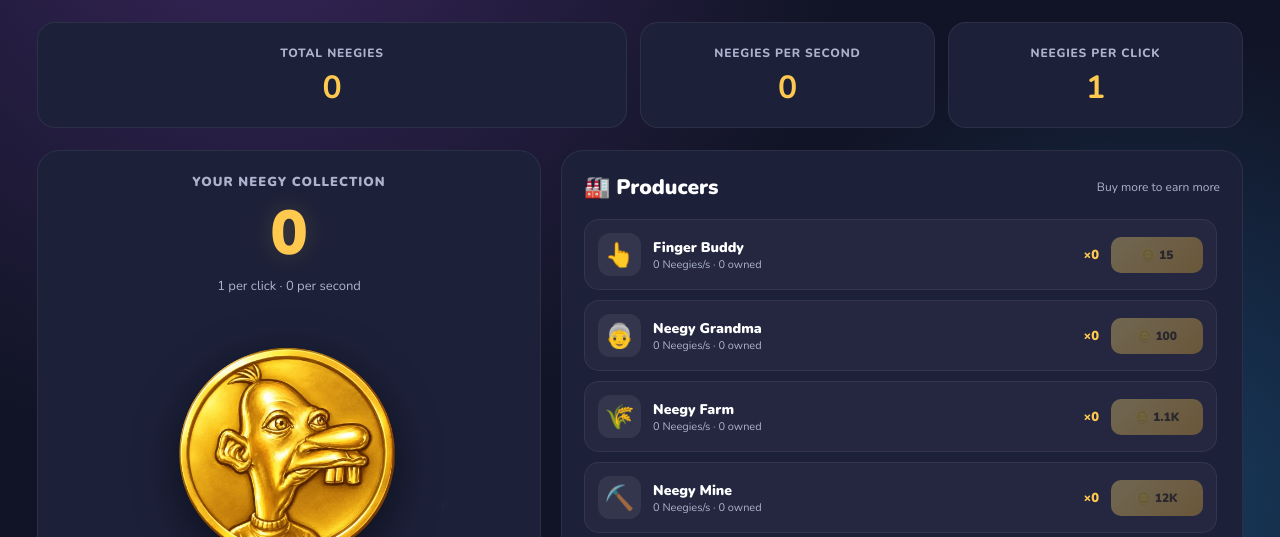
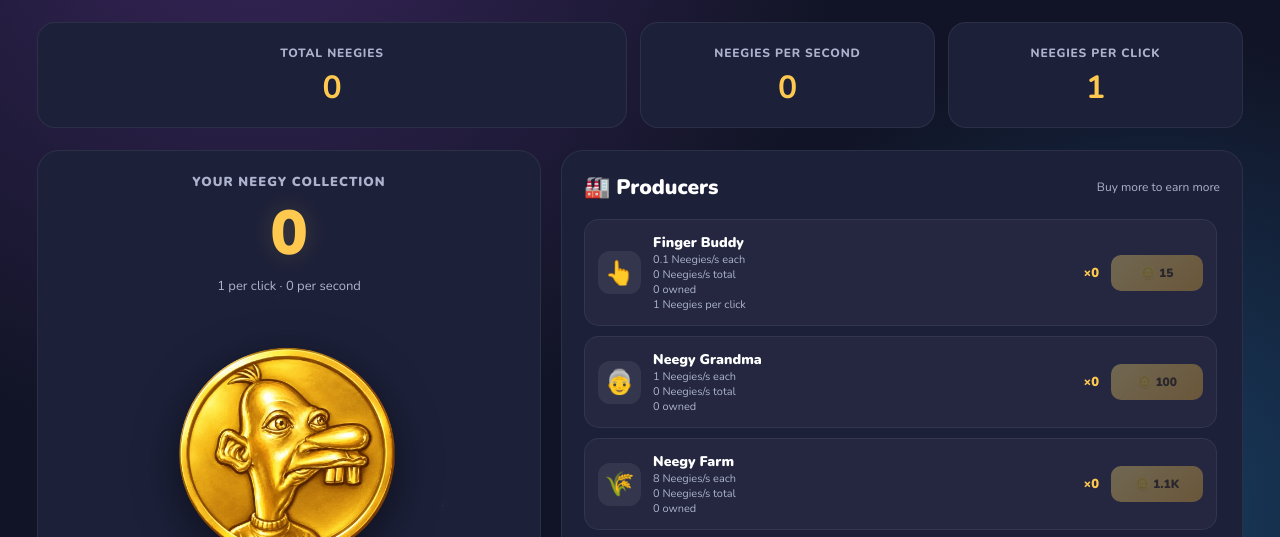
Before and after one commit to mrayees14/muhammad-page, a plain HTML site: page games/neegy-clicker/index.html in a window 1280 px wide. Shown: the part 208-745 px from the top of the page. Drawn offline with nearby package versions, Linux system fonts and the light colour scheme.

Commit message:
Update index.html
making producers show description of what they do

```diff
--- a/games/neegy-clicker/index.html
+++ b/games/neegy-clicker/index.html
@@ -1468,9 +1468,15 @@ function renderBuildings() {
                 <h3>${building.name}</h3>
 
                 <p>
-                    ${formatNumber(production)} Neegies/s
-                    · ${owned} owned
-                </p>
+    ${formatNumber(productionEach)} Neegies/s each
+    <br>
+    ${formatNumber(production)} Neegies/s total
+    <br>
+    ${owned} owned
+    ${building.id === "finger"
+        ? `<br>${formatNumber(getClickPower())} Neegies per click`
+        : ""}
+</p>
 
             </div>
 
```
